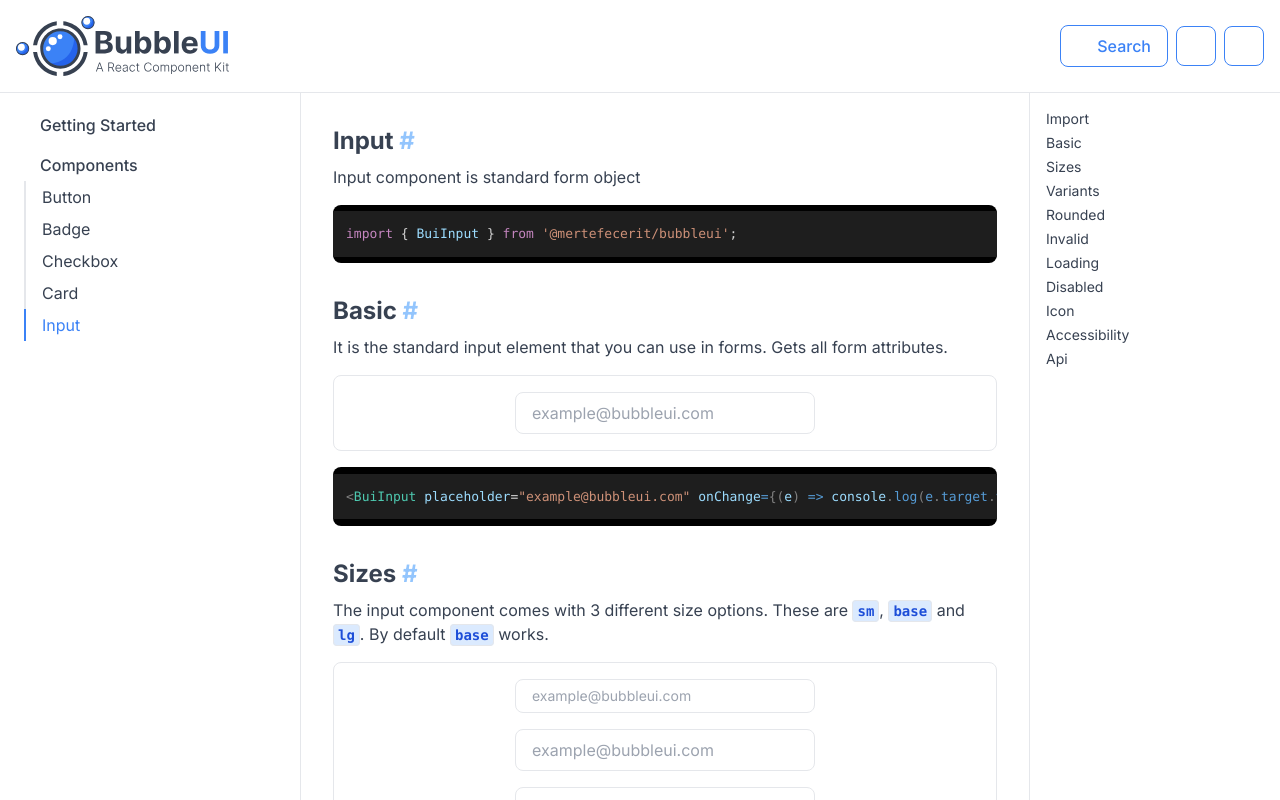
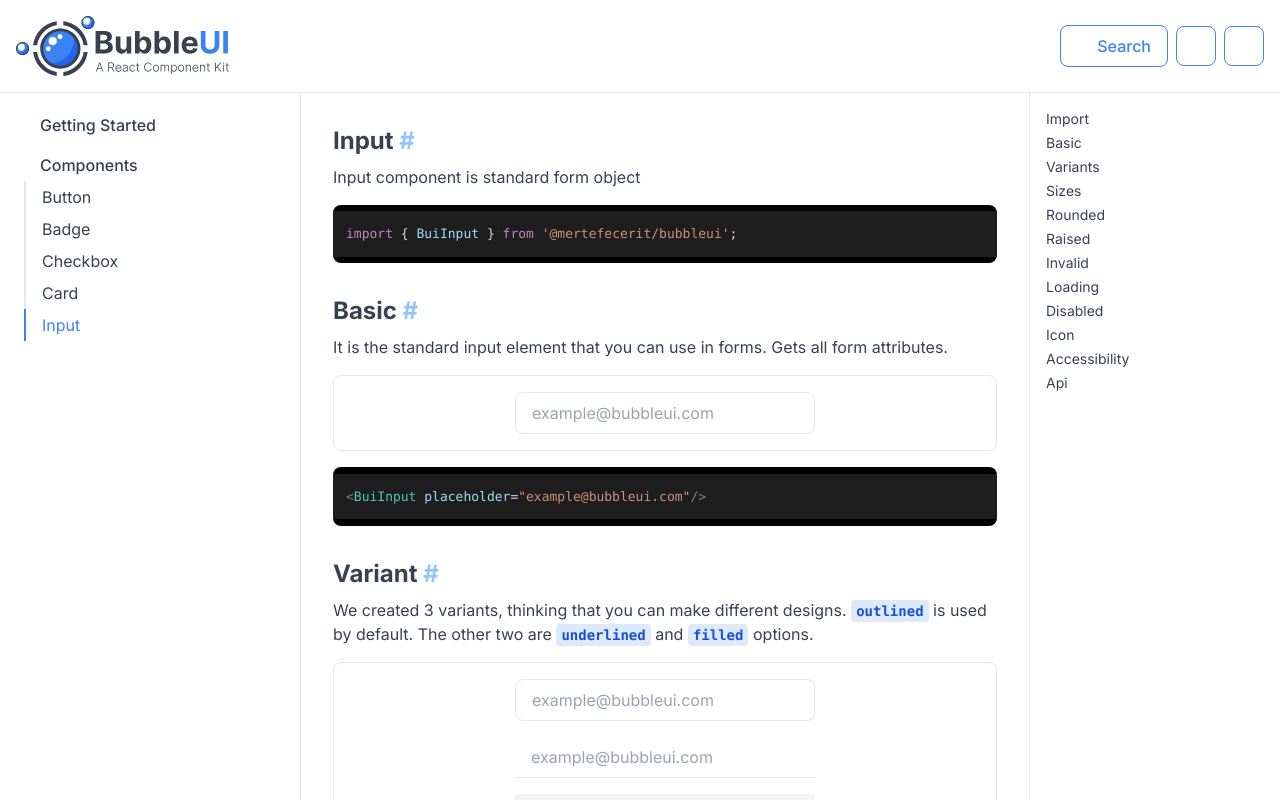
Before and after one commit to mertefecerit/pearkit, a Next.js app: page /doc/components/input in a window 1280 px wide. Built offline with nearby package versions, Linux system fonts and the light colour scheme; some icons are missing.

Commit message:
v1.0.468

```diff
--- a/app/doc/components/input/page.jsx
+++ b/app/doc/components/input/page.jsx
@@ -3,13 +3,17 @@ import BasicInputSection from "@/app/doc/components/input/sections/BasicInputSec
 import ApiInputSection from "@/app/doc/components/input/sections/ApiInputSection";
 import AccessibilityInputSection from "@/app/doc/components/input/sections/AccessibilityInputSection";
 import SizesInputSection from "@/app/doc/components/input/sections/SizesInputSection";
+import VariantsInputSection from "@/app/doc/components/input/sections/VariantsInputSection";
+import RoundedInputSection from "@/app/doc/components/input/sections/RoundedInputSection";
 
 function InputComponentPage(props) {
     return (
         <div className="flex flex-col gap-8">
             <ImportInputSection />
             <BasicInputSection />
+            <VariantsInputSection />
             <SizesInputSection />
+            <RoundedInputSection />
             <AccessibilityInputSection />
             <ApiInputSection />
         </div>
--- a/app/doc/components/input/sections/BasicInputSection.jsx
+++ b/app/doc/components/input/sections/BasicInputSection.jsx
@@ -4,7 +4,7 @@ import BuiComponentShowcaseArea from "@/app/doc/components/global/BuiComponentSh
 import {BuiInput} from "@/app/components/src";
 
 function BasicInputSection() {
-    const codeBlock = `<BuiInput placeholder="example@bubbleui.com" onChange={(e) => console.log(e.target.value)}/>`
+    const codeBlock = `<BuiInput placeholder="example@bubbleui.com"/>`
     return (
         <BuiComponentShowcaseArea
             anchor="basic"
@@ -12,7 +12,7 @@ function BasicInputSection() {
             desc={<>It is the standard input element that you can use in forms. Gets all form attributes.</>}
             codeBlock={codeBlock}
         >
-            <div className="w-[300px] flex flex-col gap-4">
+            <div className="md:w-[300px] w-full flex flex-col gap-4">
                 <BuiInput placeholder="example@bubbleui.com" onChange={() => null}/>
             </div>
         </BuiComponentShowcaseArea>
--- /dev/null
+++ b/app/doc/components/input/sections/RoundedInputSection.jsx
@@ -0,0 +1,27 @@
+"use client"
+
+import BuiComponentShowcaseArea from "@/app/doc/components/global/BuiComponentShowcaseArea";
+import BuiInput from "@/app/components/src/BuiInput";
+import {BuiCode} from "@/app/components/src";
+
+function RoundedInputSection() {
+    const codeBlock = `<BuiInput rounded />
+<BuiInput rounded variant="underlined" />
+<BuiInput rounded variant="filled" />`
+    return (
+        <BuiComponentShowcaseArea
+            anchor="rounded"
+            title="Rounded"
+            desc={<>For fully <BuiCode>rounded</BuiCode> edges, you can use the rounded property.</>}
+            codeBlock={codeBlock}
+        >
+            <div className="md:w-[300px] w-full flex gap-4 flex-col">
+                <BuiInput rounded placeholder="example@bubbleui.com" onChange={() => null}/>
+                <BuiInput rounded variant="underlined" placeholder="example@bubbleui.com" onChange={() => null}/>
+                <BuiInput rounded variant="filled" placeholder="example@bubbleui.com" onChange={() => null}/>
+            </div>
+        </BuiComponentShowcaseArea>
+    );
+}
+
+export default RoundedInputSection;
--- a/app/doc/components/input/sections/SizesInputSection.jsx
+++ b/app/doc/components/input/sections/SizesInputSection.jsx
@@ -5,18 +5,34 @@ import BuiInput from "@/app/components/src/BuiInput";
 import {BuiCode} from "@/app/components/src";
 
 function SizesInputSection() {
-    const codeBlock = `<BuiInput placeholder="example@bubbleui.com" onChange={(e) => console.log(e.target.value)}/>`
+    const codeBlock = `<BuiInput size="sm"/>
+<BuiInput />
+<BuiInput size="lg"/>`
     return (
         <BuiComponentShowcaseArea
             anchor="sizes"
             title="Sizes"
-            desc={<>The input component comes with 3 different size options. These are <BuiCode>sm</BuiCode>, <BuiCode>base</BuiCode> and <BuiCode>lg</BuiCode>. By default <BuiCode>base</BuiCode> works.</>}
+            desc={<>The input component comes with 3 different size options. These
+                are <BuiCode>sm</BuiCode>, <BuiCode>base</BuiCode> and <BuiCode>lg</BuiCode>. By
+                default <BuiCode>base</BuiCode> works.</>}
             codeBlock={codeBlock}
         >
-            <div className="w-[300px] flex gap-4 flex-col">
-                <BuiInput size="sm" placeholder="example@bubbleui.com" onChange={() => null}/>
-                <BuiInput placeholder="example@bubbleui.com" onChange={() => null}/>
-                <BuiInput size="lg" placeholder="example@bubbleui.com" onChange={() => null}/>
+            <div className="flex gap-2 flex-wrap w-full justify-center">
+                <div className="lg:w-[200px] w-full flex gap-4 flex-col">
+                    <BuiInput size="sm" placeholder="example@bubbleui.com" onChange={() => null}/>
+                    <BuiInput placeholder="example@bubbleui.com" onChange={() => null}/>
+                    <BuiInput size="lg" placeholder="example@bubbleui.com" onChange={() => null}/>
+                </div>
+                <div className="lg:w-[200px] w-full flex gap-4 flex-col">
+                    <BuiInput variant="underlined" size="sm" placeholder="example@bubbleui.com" onChange={() => null}/>
+                    <BuiInput variant="underlined" placeholder="example@bubbleui.com" onChange={() => null}/>
+                    <BuiInput variant="underlined" size="lg" placeholder="example@bubbleui.com" onChange={() => null}/>
+                </div>
+                <div className="lg:w-[200px] w-full flex gap-4 flex-col">
+                    <BuiInput variant="filled" size="sm" placeholder="example@bubbleui.com" onChange={() => null}/>
+                    <BuiInput variant="filled" placeholder="example@bubbleui.com" onChange={() => null}/>
+                    <BuiInput variant="filled" size="lg" placeholder="example@bubbleui.com" onChange={() => null}/>
+                </div>
             </div>
         </BuiComponentShowcaseArea>
     );
--- /dev/null
+++ b/app/doc/components/input/sections/VariantsInputSection.jsx
@@ -0,0 +1,27 @@
+"use client"
+
+import BuiComponentShowcaseArea from "@/app/doc/components/global/BuiComponentShowcaseArea";
+import BuiInput from "@/app/components/src/BuiInput";
+import {BuiCode} from "@/app/components/src";
+
+function VariantsInputSection() {
+    const codeBlock = `<BuiInput />
+<BuiInput variant="underlined" />
+<BuiInput variant="filled" />`
+    return (
+        <BuiComponentShowcaseArea
+            anchor="variants"
+            title="Variant"
+            desc={<>We created 3 variants, thinking that you can make different designs. <BuiCode>outlined</BuiCode> is used by default. The other two are <BuiCode>underlined</BuiCode> and <BuiCode>filled</BuiCode> options.</>}
+            codeBlock={codeBlock}
+        >
+            <div className="md:w-[300px] w-full flex gap-4 flex-col">
+                <BuiInput placeholder="example@bubbleui.com" onChange={() => null}/>
+                <BuiInput variant="underlined" placeholder="example@bubbleui.com" onChange={() => null}/>
+                <BuiInput variant="filled" placeholder="example@bubbleui.com" onChange={() => null}/>
+            </div>
+        </BuiComponentShowcaseArea>
+    );
+}
+
+export default VariantsInputSection;
--- a/app/doc/layout-partials/AsideContent.js
+++ b/app/doc/layout-partials/AsideContent.js
@@ -80,9 +80,10 @@ export default function AsideContent() {
                     children: [
                         {path: '#import', label: 'Import'},
                         {path: '#basic', label: 'Basic'},
+                        {path: '#variants', label: 'Variants'},
                         {path: '#sizes', label: 'Sizes'},
-                        {path: '#variants', label: 'Variants'},
                         {path: '#rounded', label: 'Rounded'},
+                        {path: '#raised', label: 'Raised'},
                         {path: '#invalid', label: 'Invalid'},
                         {path: '#loading', label: 'Loading'},
                         {path: '#disabled', label: 'Disabled'},
```
